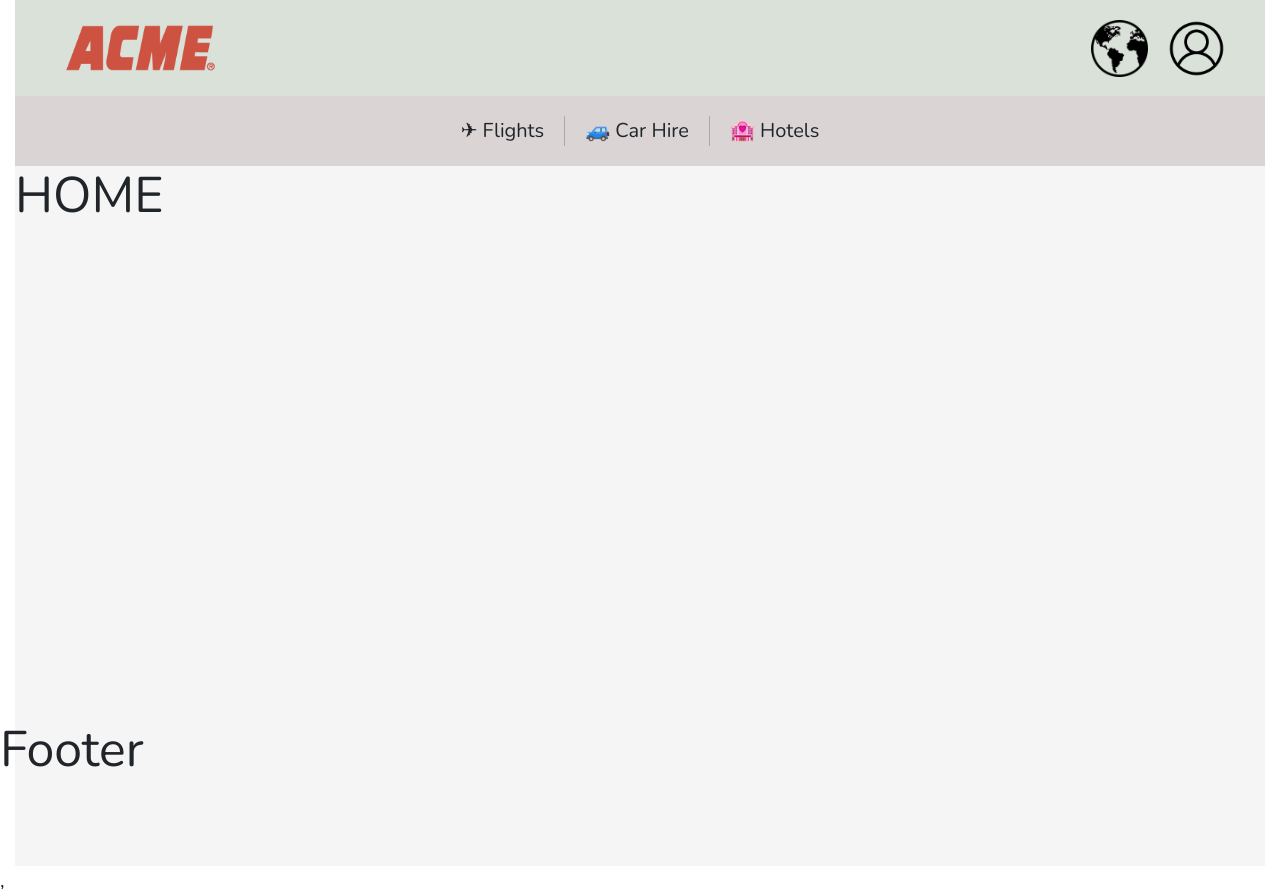
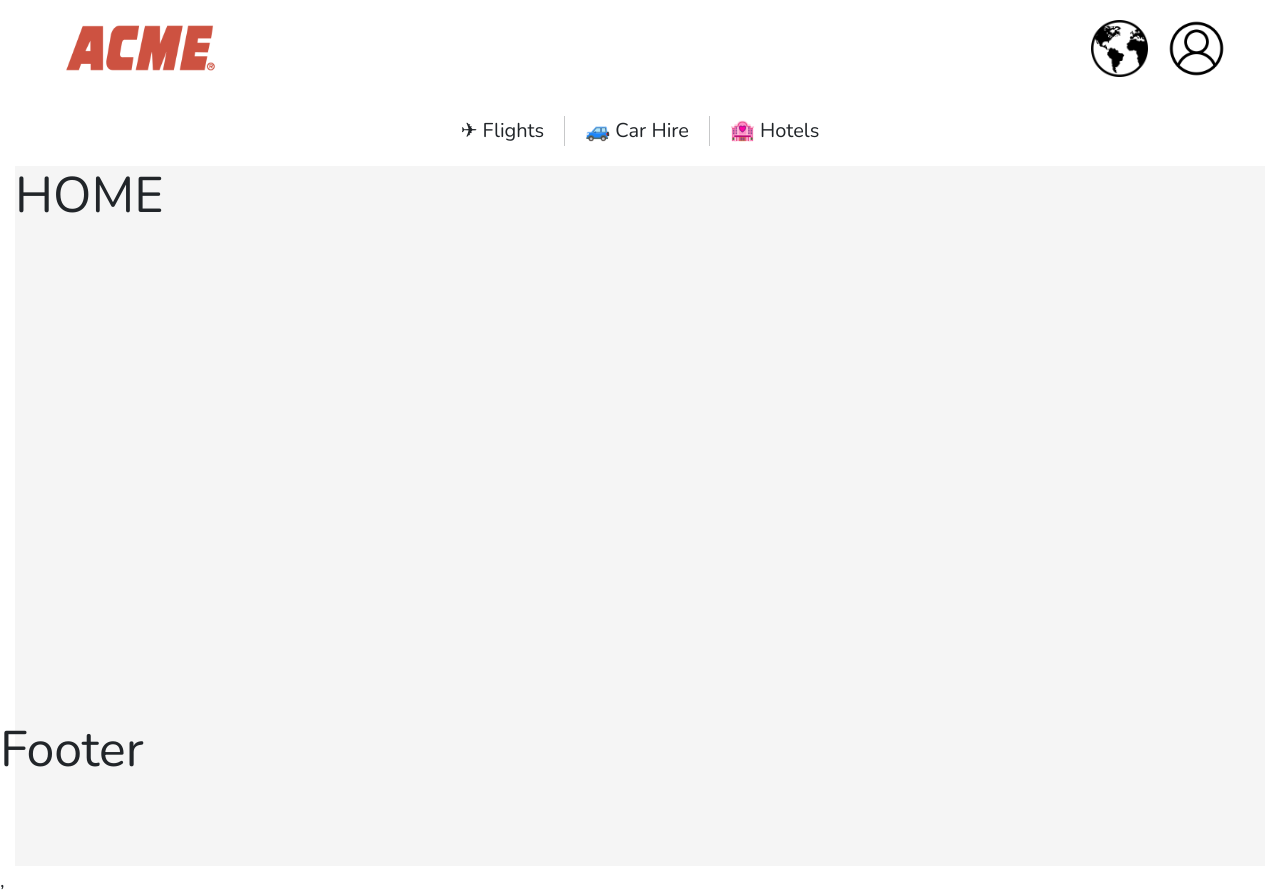
Before and after one commit to CaioCalisto/FlightWebSite, a React (Vite) app in the folder flight-web-site/: page / in a window 1280 px wide. Built offline with nearby package versions, Linux system fonts and the light colour scheme.

Commit message:
removed horrible colors

```diff
--- a/flight-web-site/src/components/Header.tsx
+++ b/flight-web-site/src/components/Header.tsx
@@ -3,7 +3,7 @@ import { Col, Container, Image, Row, Stack } from "react-bootstrap";
 
 function Header() {
   return (
-    <Stack direction="horizontal" style={{ padding: "0 1em 0 1em", backgroundColor: "rgba(202, 214, 202, 0.718)" }}>
+    <Stack direction="horizontal" style={{ padding: "0 1em 0 1em" }}>
       <Row className="d-flex align-items-center" style={{ padding: "0 1em 0 1em" }}>
         <Col className="d-flex justify-content-start">
           <Image src="src/assets/ACME-logo.png" style={{ width: "30%" }} />
--- a/flight-web-site/src/components/HorizontalMenu.tsx
+++ b/flight-web-site/src/components/HorizontalMenu.tsx
@@ -6,7 +6,7 @@ function HorizontalMenu() {
       direction="horizontal"
       gap={3}
       className="d-flex justify-content-center"
-      style={{ width: "100%", padding: "1em 1em 1em 1em", backgroundColor: "rgb(218, 212, 212)" }}
+      style={{ width: "100%", padding: "1em 1em 1em 1em" }}
     >
       <span>&#9992; Flights</span>
       <div className="vr" />
```
